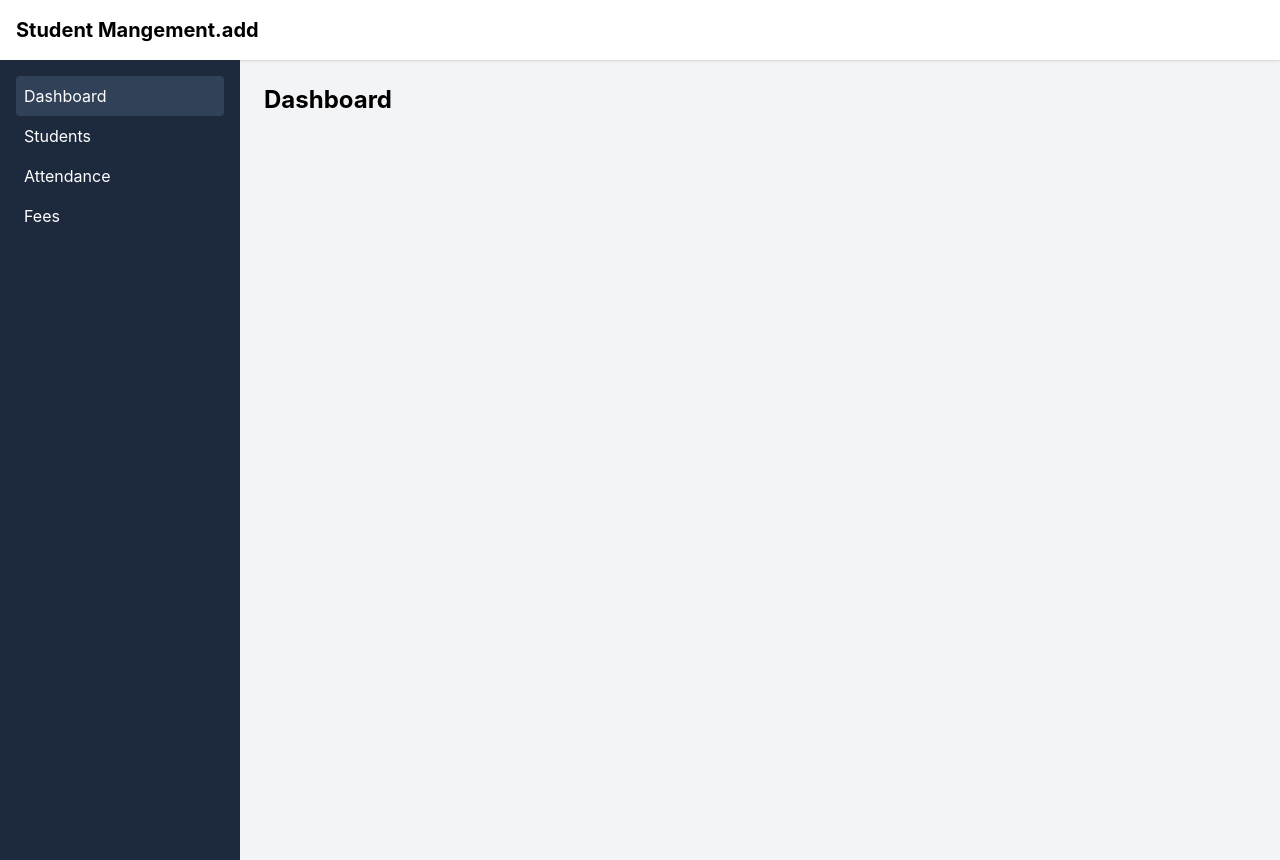
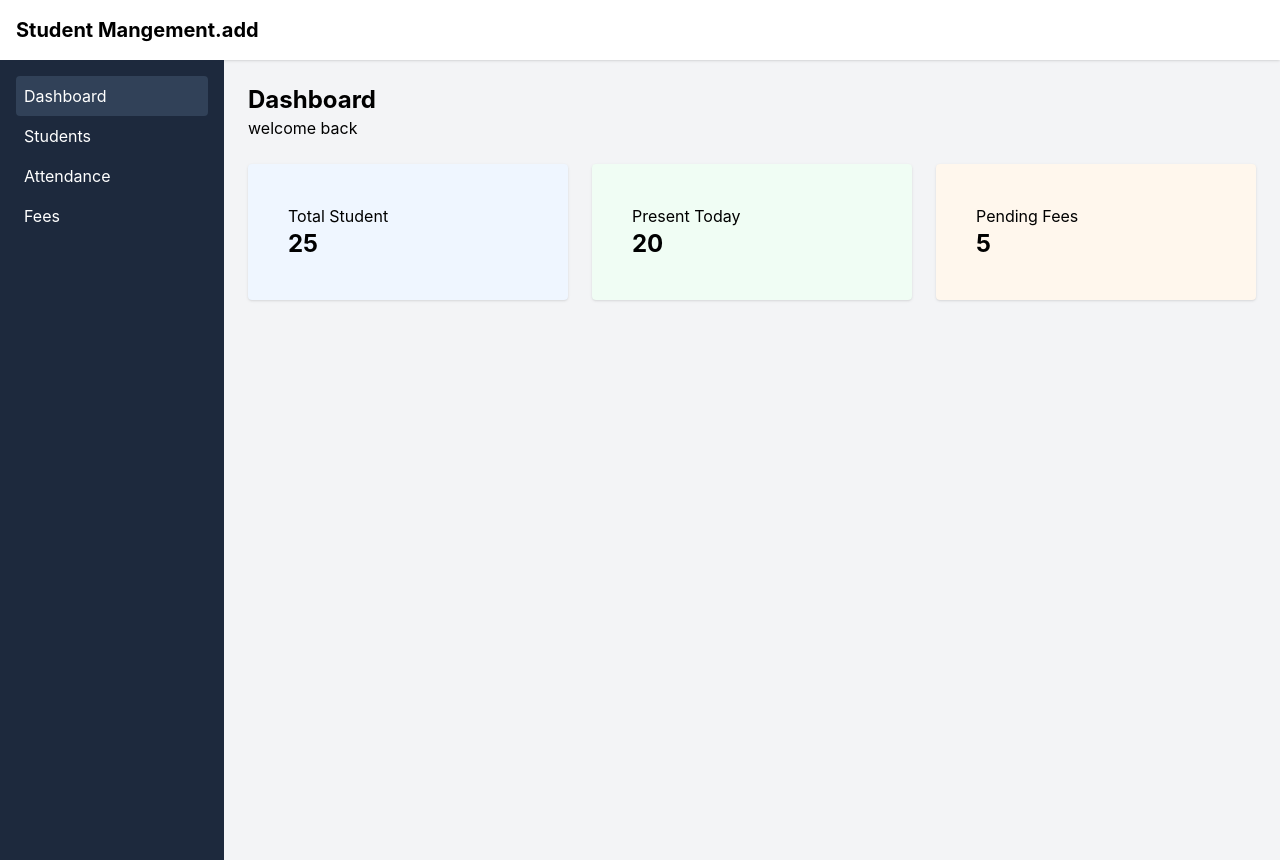
Before and after one commit to Rameesllo/react-interview-building, a React (Vite) app: page / in a window 1280 px wide. Built offline with nearby package versions, Linux system fonts and the light colour scheme.

Commit message:
aeededqjgbrtacqwedhcwecwedrveegrgrvcwrbergvcsdeecfrfvrbwab

```diff
--- a/src/App.jsx
+++ b/src/App.jsx
@@ -39,7 +39,44 @@ return(
     </aside>
 
     <main className="p-6">
-      <h2 className="text-2xl font-bold">{activePage}</h2>
+
+        {activePage === "Dashboard" && (
+        <div className=" ">
+          <h2 className="text-2xl font-bold" >Dashboard</h2>
+          <p> welcome back</p>
+
+           <div className="flex gap-6">
+                <div className="mt-6 rounded bg-blue-50 w-80  p-10 shadow">
+                 <h2>Total Student</h2>
+                 <h2 className="text-2xl font-bold">25</h2>
+                </div>
+
+                <div className="mt-6 rounded bg-green-50 w-80  p-10 shadow">
+                 <h2>Present Today</h2>
+                 <h2 className="text-2xl font-bold">20</h2>
+                </div>
+
+                <div className="mt-6 rounded bg-orange-50 w-80  p-10 shadow">
+                 <h2>Pending Fees</h2>
+                 <h2 className="text-2xl font-bold">5</h2>
+                </div>
+
+
+        </div>
+
+        </div>)}
+
+
+
+
+         {activePage === "Students" && (
+          <div>
+            <h2 className="text-2xl font-bold">Students</h2>
+
+
+          </div>
+         )}
+
     </main>
 
   </div>
```
